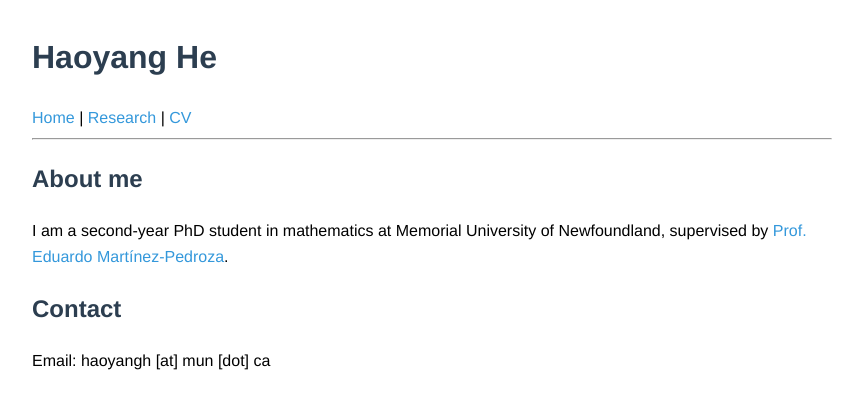
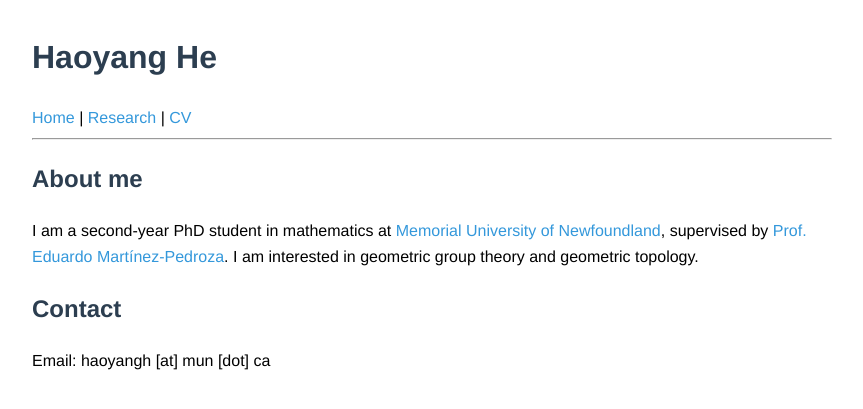
Before and after one commit to haoyang-he/haoyang-he.github.io, a Jekyll site: the page built from index.md, in a window 1280 px wide. Shown: the top 409 px of the page, without its empty margins (208-1071 px from the left). Built offline with Jekyll 4.4.1, drawn with Linux system fonts in a browser that asks for light colours.

Commit message:
Update index.md

```diff
--- a/index.md
+++ b/index.md
@@ -5,7 +5,7 @@ title: About me
 
 ## About me
 
-I am a second-year PhD student in mathematics at Memorial University of Newfoundland, supervised by [Prof. Eduardo Martínez-Pedroza](https://www.math.mun.ca/~emartinezped/).
+I am a second-year PhD student in mathematics at [Memorial University of Newfoundland](https://mun.ca/), supervised by [Prof. Eduardo Martínez-Pedroza](https://www.math.mun.ca/~emartinezped/). I am interested in geometric group theory and geometric topology.
 
 ## Contact
 Email: haoyangh [at] mun [dot] ca
```
